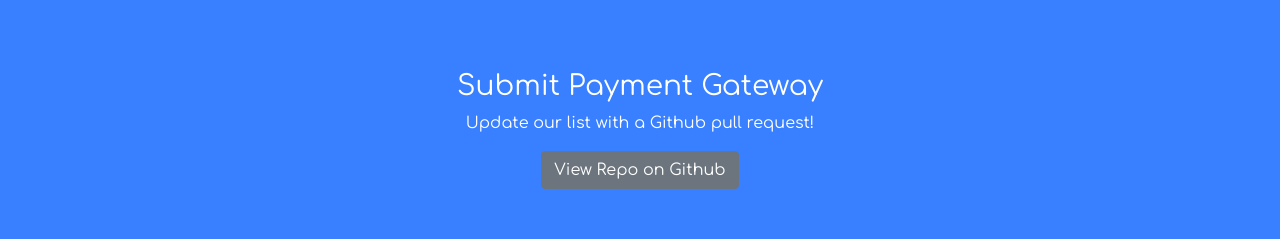
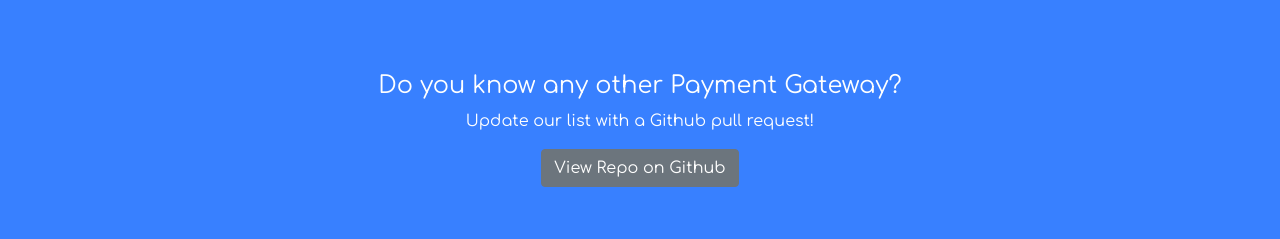
Before and after one commit to AppGharage/GH-Payment-Gateways, a Vue app: page / in a window 1280 px wide. Shown: the part 343-582 px from the top of the page. Built offline with nearby package versions, Linux system fonts and the light colour scheme; no server answers.

Commit message:
updated learn more buttons to have the same color as theme

```diff
--- a/src/components/Card.vue
+++ b/src/components/Card.vue
@@ -53,7 +53,7 @@
                     </div>
                     <div class="col">
                         <span class="float-right">
-                            <a :href="companyUrl" class="btn btn-primary">Learn More</a>
+                            <a :href="companyUrl" class="btn" :style="{ backgroundColor: themeColor }">Learn More</a>
                         </span>
                     </div>
                 </div>
@@ -87,7 +87,7 @@
   .card-img{
     padding: 5px;
     height: 50px;
-    width: 140px;
+    width: 150px;
   }
 
   .charges{
@@ -146,6 +146,8 @@
 
   .card-footer a{
     font-size: 11px;
+    font-weight: bold;
+    color: #ffffff;
   }
 
   .divider{
--- a/src/components/Footer.vue
+++ b/src/components/Footer.vue
@@ -3,9 +3,11 @@
         <div class="footer">
             <div class="row h-100">
                 <div class="col-sm-12 my-auto">
-                    <h3 class="align-middle m">Submit Payment Gateway</h3>
+                    <h4 class="align-middle m">Do you know any other Payment Gateway?</h4>
                     <p class="align-text-bottom m2">Update our list with a Github pull request!</p>
-                    <button type="button" class="btn btn-secondary">View Repo on Github</button>
+                    <a href="https://github.com/AppGharage/GH-Payment-Gateways" type="button" class="btn btn-secondary">
+                        View Repo on Github
+                    </a>
                 </div>
             </div>
         </div>
```
